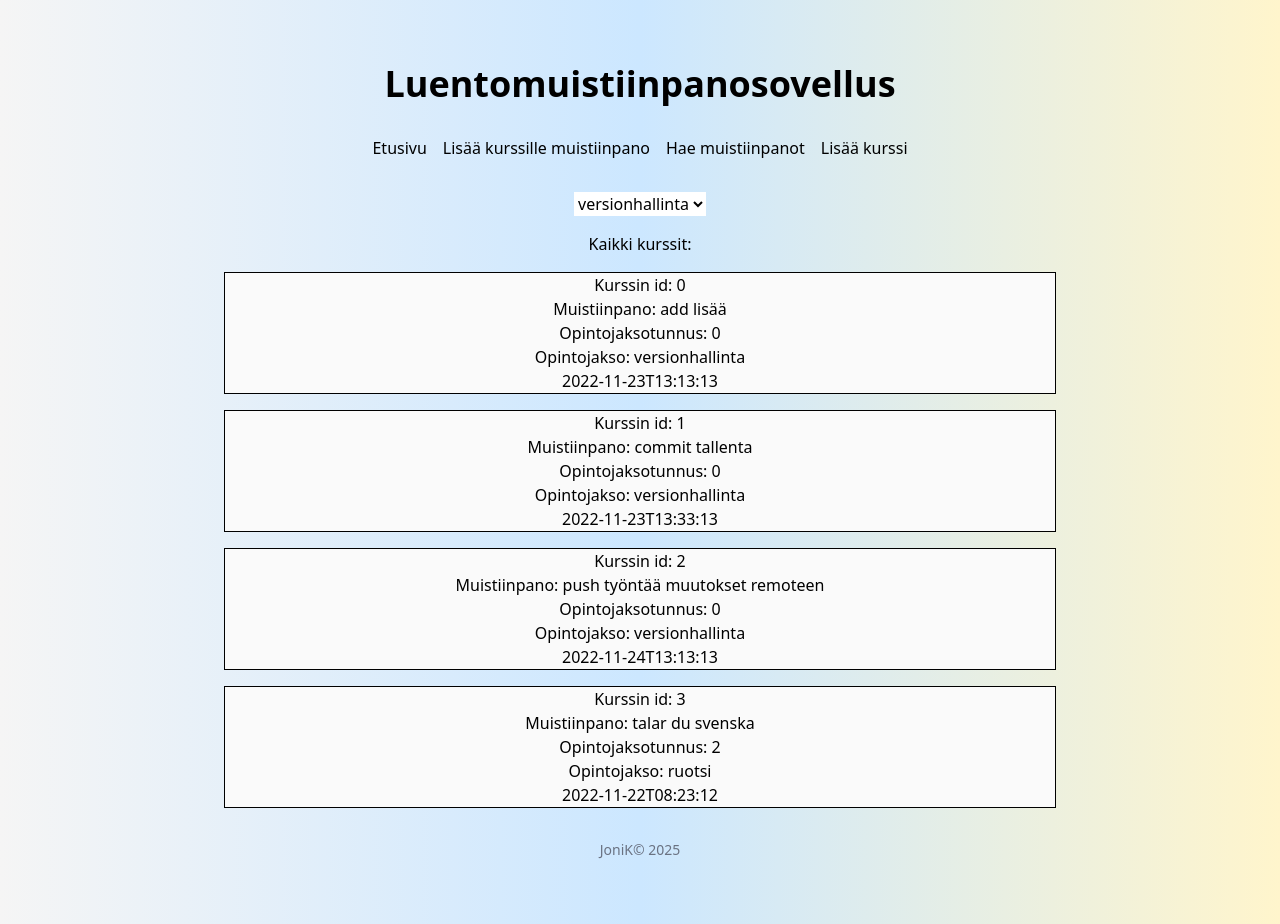
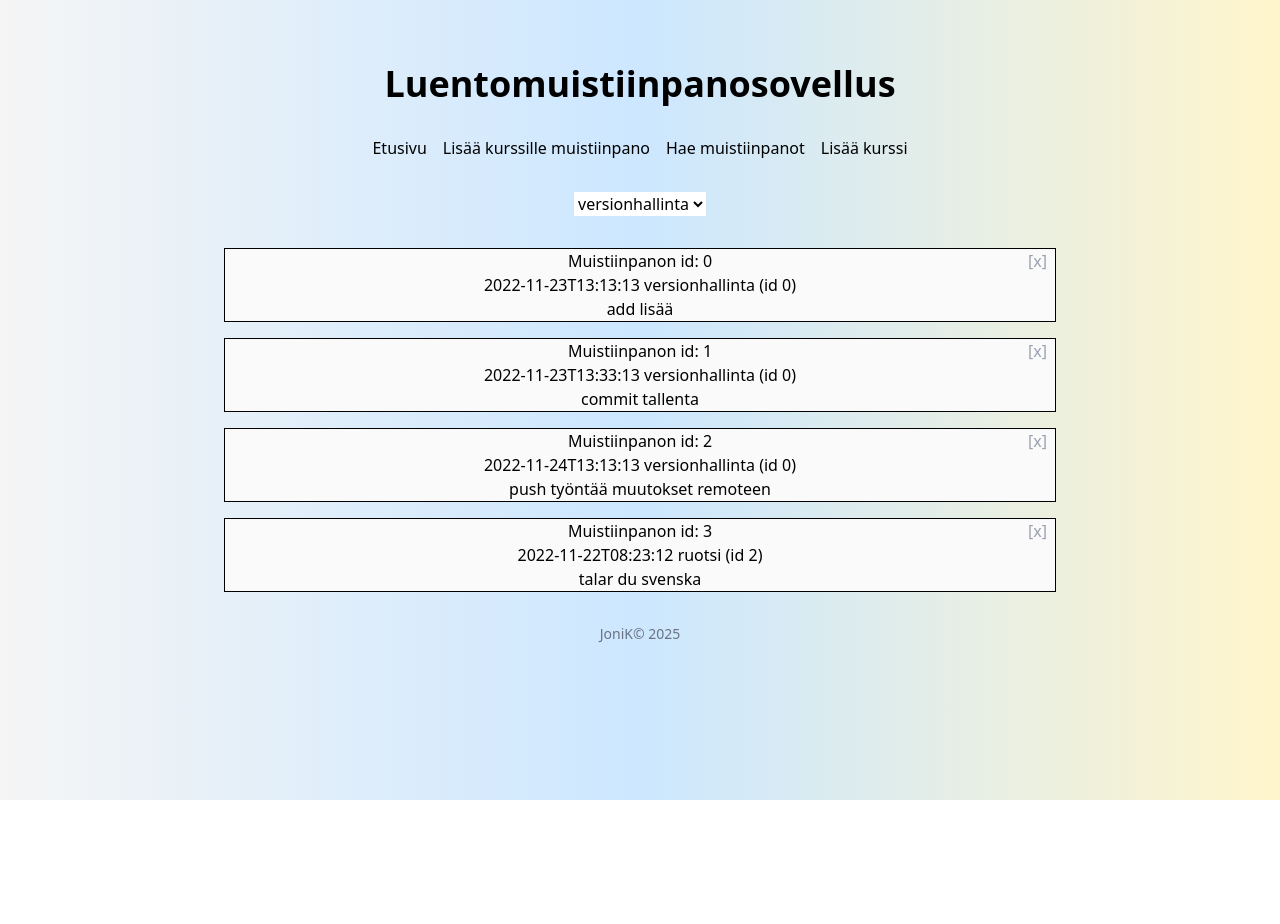
Before and after one commit to jonikah/Luentomuistiinpanosofta, a React (Vite) app: page /listcourses in a window 1280 px wide. After the commit the page ends 800 px from the top, so only its background shows below. Built offline with nearby package versions, Linux system fonts and the light colour scheme.

Commit message:
Kurssien ja muistiinpanojen lisäys toteutettu. Kurssit ja muistiinpanot omissa taulukoissaan.

```diff
--- a/src/AddCourse.jsx
+++ b/src/AddCourse.jsx
@@ -3,13 +3,17 @@ import { useDataStore } from "./stores/useDataStore";
 
 function AddCourse() {
   const [text, setText] = useState("");
+  const [Pressed, setPressed] = useState("");
+
   const addNewCourse = useDataStore((state) => state.addNewCourse);
-  const incrementId = useDataStore((state) => state.incrementId);
+  const courses = useDataStore((state) => state.courses);
 
   const handleClick = () => {
-    incrementId();
+    // incrementId();
+    console.log(text);
     addNewCourse(text);
     setText("");
+    setPressed(true);
   };
 
   const handleChange = (e) => {
@@ -20,7 +24,7 @@ function AddCourse() {
   return (
     <div>
       <textarea
-        className=" bg-white w-100 h-10"
+        className=" bg-white w-100 h-10 rounded-md focus:outline-none focus:ring-2 focus:ring-blue-400"
         onChange={(e) => handleChange(e)}
         value={text}
       ></textarea>
@@ -31,6 +35,13 @@ function AddCourse() {
       >
         Lisää kurssi
       </button>
+
+      {Pressed == true && (
+        <p>
+          opintojakso '{courses[courses.length - 1].name}' lisätty id:llä{" "}
+          {courses.length}
+        </p>
+      )}
     </div>
   );
 }
--- a/src/AddNoteToCourse.jsx
+++ b/src/AddNoteToCourse.jsx
@@ -4,36 +4,50 @@ import { useDataStore } from "./stores/useDataStore";
 
 function AddNoteToCourse() {
   const [text, setText] = useState("");
+  const [dropvalue, setValue] = useState(0);
+
   const addNote = useDataStore((state) => state.addNote);
+  const courses = useDataStore((state) => state.courses);
 
   const handleClick = () => {
     console.log({ text });
-    addNote(text);
+    console.log({ dropvalue });
+    addNote(text, dropvalue);
     setText("");
-    const timestamp = Date.now();
-    console.log(timestamp.toString());
-    console.log(
-      new Intl.DateTimeFormat("en-US", {
-        year: "numeric",
-        month: "2-digit",
-        day: "2-digit",
-        hour: "2-digit",
-        minute: "2-digit",
-        second: "2-digit",
-      }).format(timestamp)
-    );
   };
 
   const handleChange = (e) => {
-    // console.log(e.target.value);
+    console.log(e.target.value);
     setText(e.target.value);
+  };
+
+  const handleChangeDropdown = (e_select) => {
+    console.log(e_select.target.value);
+    setValue(e_select.target.value);
   };
 
   return (
     <div>
-      <DropdownMenu />
+      <div>
+        <div>
+          <select
+            className="bg-white mb-4"
+            onChange={(e_select) => handleChangeDropdown(e_select)}
+            dropvalue={dropvalue}
+          >
+            {courses.map((course) => {
+              return (
+                <option value={course.id} key={course.id}>
+                  {course.name}
+                </option>
+              );
+            })}
+          </select>
+          <br />
+        </div>
+
         <textarea
-        className=" bg-white w-200 h-20"
+          className=" bg-white w-200 h-20 rounded-md focus:outline-none focus:ring-2 focus:ring-blue-400"
           onChange={(e) => handleChange(e)}
           value={text}
         ></textarea>
@@ -48,6 +62,7 @@ function AddNoteToCourse() {
           Palaa
         </button>
       </div>
+    </div>
   );
 }
 
--- a/src/CourseRow.jsx
+++ b/src/CourseRow.jsx
@@ -1,11 +1,36 @@
-function CourseRow({ courses }) {
+import { useDataStore } from "./stores/useDataStore";
+
+function CourseRow({ notes }) {
+  const deleteNote = useDataStore((state) => state.deleteNote);
+
+  const handleCloseClick = (note) => {
+    console.log(note);
+    deleteNote(note);
+  };
+
   return (
-    <div className="border-1 bg-neutral-50">
-      <p>Kurssin id: {courses.id}</p>
-      <p>Muistiinpano: {courses.text}</p>
-      <p>Opintojaksotunnus: {courses.course.id}</p>
-      <p>Opintojakso: {courses.course.name}</p>
-      <p>{courses.timestamp}</p>
+    <div>
+      {notes.text != null && (
+        <div className="border-1 bg-neutral-50">
+          <div className=" relative">
+            <button
+              className="absolute right-2 text-gray-400
+        hover:text-gray-600 font-medium"
+              onClick={() => handleCloseClick(notes)}
+            >
+              [x]
+            </button>
+            <div>
+              <p>Muistiinpanon id: {notes.id}</p>
+              <p className="font-thin">
+                {notes.timestamp} {notes.course.name} (id {notes.course.id})
+              </p>
+              <p className="font-extralight"> {notes.text}</p>
+            </div>
+          </div>
+        </div>
+      )}
+      {notes.text == null && <p>Ei muistiinpanoja!</p>}
     </div>
   );
 }
--- a/src/DropdownMenu.jsx
+++ b/src/DropdownMenu.jsx
@@ -8,8 +8,8 @@ function DropdownMenu() {
       <select className="bg-white mb-4">
         {courses.map((course) => {
           return (
-            <option value={course.course.name} key={course.id}>
-              {course.course.name}
+            <option value={course.name} key={course.id}>
+              {course.name}
             </option>
           );
         })}
--- a/src/Header.jsx
+++ b/src/Header.jsx
@@ -1,6 +1,9 @@
 import { Link } from "react-router";
+import { useDataStore } from "./stores/useDataStore";
 
 function Header() {
+  const courses = useDataStore((state) => state.courses);
+
   return (
     <div>
       <h1 className="text-4xl font-bold mb-8 text-center ">
@@ -10,9 +13,16 @@ function Header() {
         <Link className="hover:underline" to="/">
           Etusivu
         </Link>
-        <Link className="hover:underline" to="/addnote">
-          Lisää kurssille muistiinpano
-        </Link>
+        {courses.length == 0 && (
+          <Link className="hover:underline text-gray-400">
+            Lisää kurssille muistiinpano
+          </Link>
+        )}{" "}
+        {courses.length > 0 && (
+          <Link className="hover:underline" to="/addnote">
+            Lisää kurssille muistiinpano
+          </Link>
+        )}
         <Link className="hover:underline" to="/listcourses">
           Hae muistiinpanot
         </Link>
--- a/src/ListCourses.jsx
+++ b/src/ListCourses.jsx
@@ -3,20 +3,21 @@ import DropdownMenu from "./DropdownMenu";
 import { useDataStore } from "./stores/useDataStore";
 
 function ListCourses() {
-  const courses = useDataStore((state) => state.courses);
+  const notes = useDataStore((state) => state.notes);
 
   return (
     <div>
-      <DropdownMenu />
-      <p className="mb-4">Kaikki kurssit:</p>
-      {courses.length > 0 && (
+      {notes.length > 0 && (
         <div className="grid gap-4">
-          {courses.map((d, i) => {
-            return <CourseRow courses={d} key={i} />;
+          <DropdownMenu />
+          {notes.map((note, i) => {
+            {
+              return <CourseRow notes={note} key={note.id} />;
+            }
           })}
         </div>
       )}
-      {courses.length == 0 && <p>Ei muistiinpanoja!</p>}
+      {notes.length == 0 && <p>Ei muistiinpanoja!</p>}
     </div>
   );
 }
--- a/src/stores/useDataStore.js
+++ b/src/stores/useDataStore.js
@@ -1,6 +1,6 @@
 import { create } from "zustand";
 
-let courses_orig = [
+let notes_orig = [
   {
     id: 0,
     text: "add lisää",
@@ -39,32 +39,57 @@ let courses_orig = [
   },
 ];
 
-let id_start = courses_orig.length;
+let courses_orig = [
+  {
+    id: 0,
+    name: "versionhallinta",
+  },
+  {
+    id: 1,
+    name: "java",
+  },
+  {
+    id: 2,
+    name: "ruotsi",
+  },
+  {
+    id: 3,
+    name: "ohjelmointi1",
+  },
+];
 
 const useDataStore = create((set) => ({
   courses: courses_orig,
-  id: id_start,
+  notes: notes_orig,
 
-  addNote: (note) => set((state) => ({ courses: [...state.courses, note] })),
+  addNote: (note, courseId) =>
+    set((state) => ({
+      notes: [
+        ...state.notes,
+        {
+          id: state.notes.length,
+          text: note,
+          course: {
+            id: courseId,
+            name: state.courses[courseId].name,
+          },
+          timestamp: "2022-11-22T08:23:12",
+        },
+      ],
+    })),
 
-  //   addNewCourse: (course) =>
-  //     set((state) => ({ courses: [...state.courses, course] })),
-  // }));
-
-  incrementId: () => set((state) => ({ id: state.id + 1 })),
+  deleteNote: (note) =>
+    set((state) => ({
+      notes: state.notes.filter((r) => r.id != note.id),
+    })),
 
   addNewCourse: (course) =>
     set((state) => ({
       courses: [
         ...state.courses,
         {
-          id: state.id,
-          text: "",
-          course: {
-            id: 2,
-            name: course,
-          },
-          timestamp: new Date(),
+          id: state.courses.length,
+          name: course,
         },
       ],
     })),
```
Lines whose indentation alone changed are shown as unchanged.
